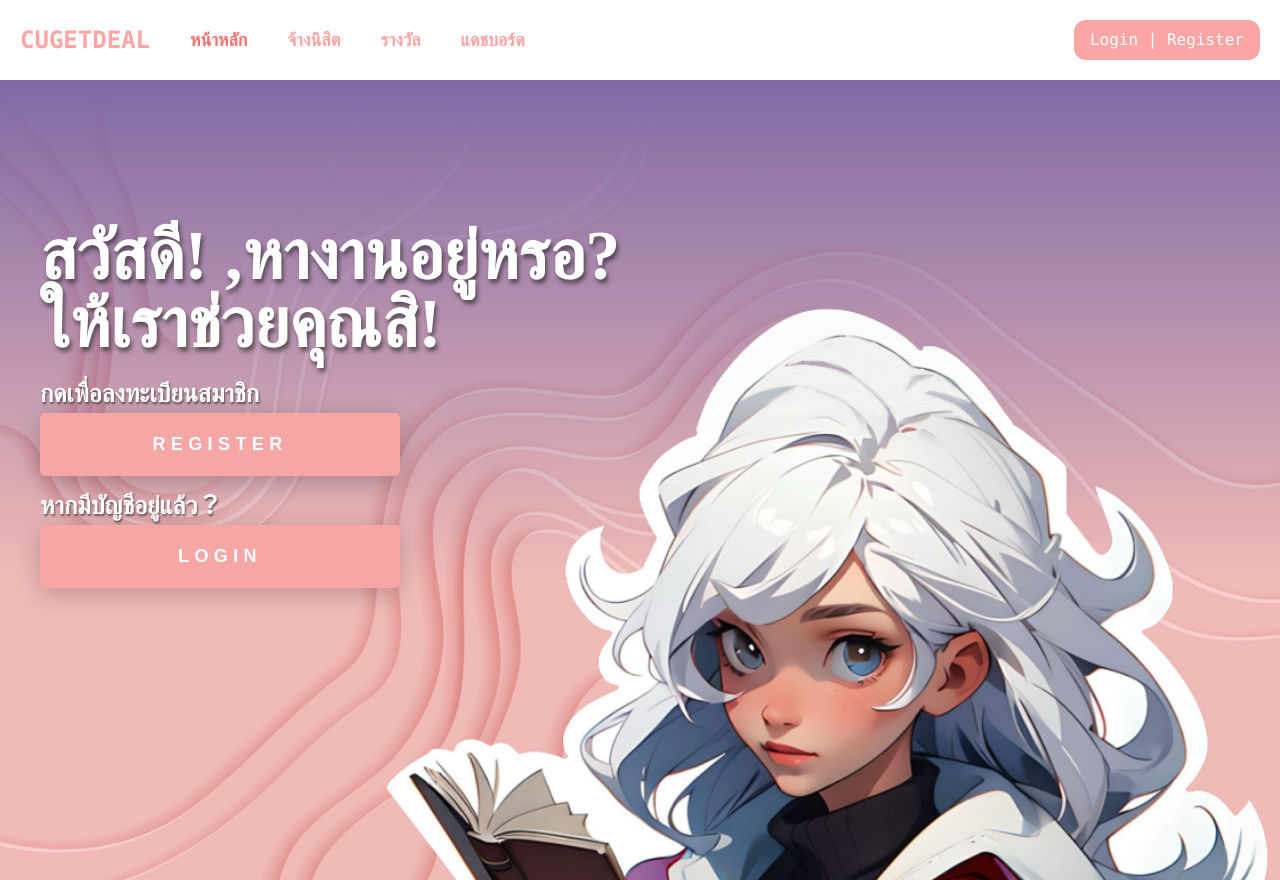
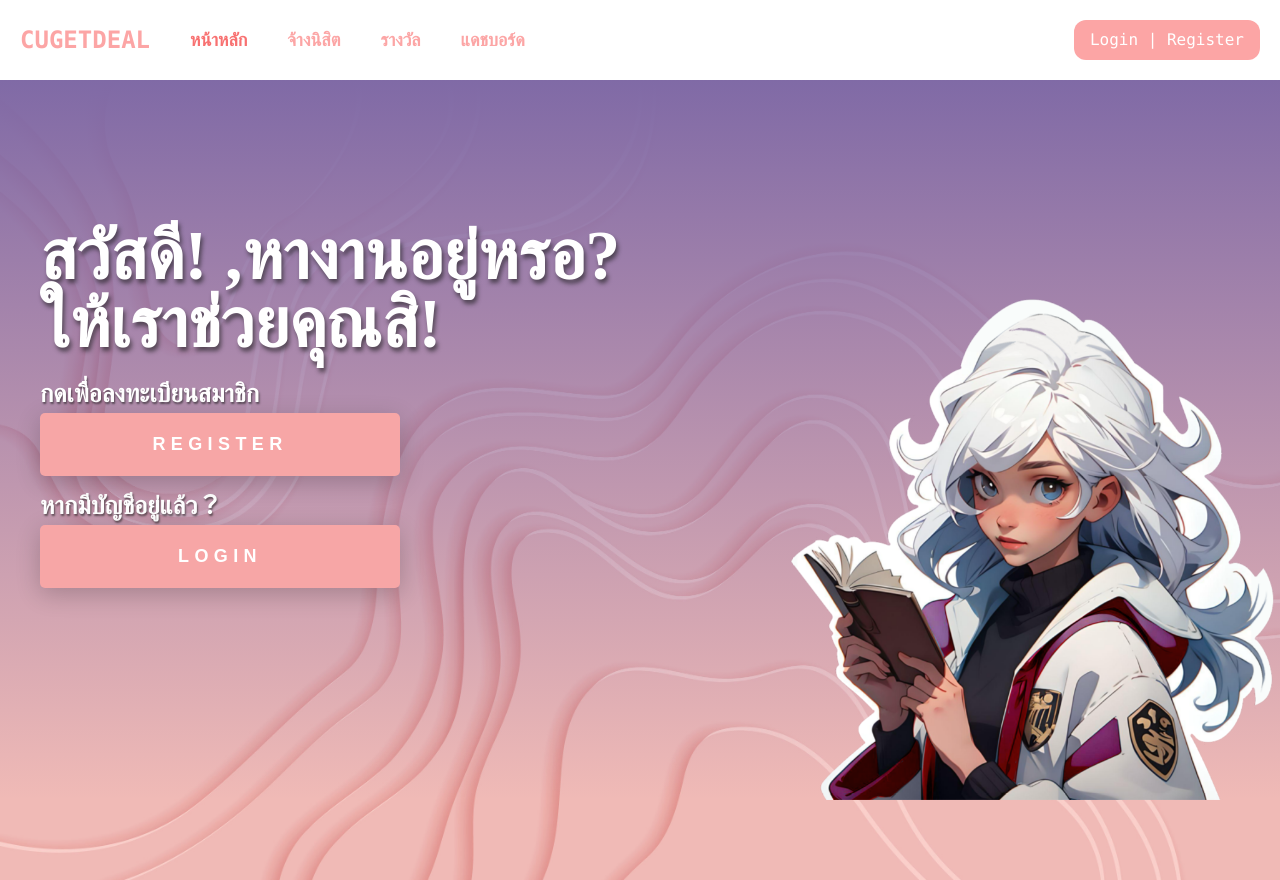
Before and after one commit to punchanabu/CUGETDEAL, a React (Create React App) app in the folder client/: page / in a window 1280 px wide. Built offline with nearby package versions, Linux system fonts and the light colour scheme.

Commit message:
add footer and responsive 99% complete

```diff
--- a/client/src/page/Home/Home.css
+++ b/client/src/page/Home/Home.css
@@ -11,12 +11,57 @@
 
     height: 100vh;
 }
+#bg-gradient{
+    width: 100%;
+    height: 500px;
+    background: rgb(2,0,36);
+    background: linear-gradient(180deg, rgba(2,0,36,0) 0%, rgba(128,106,166,1) 0%, rgba(0,212,255,0) 100%);
+    padding-bottom: 90vh;
+ }
 
+footer {
+    background-color: #F7A6A6; /* Background color for the footer */
+    color: #fff; /* Text color */
+    padding: 20px 0; /* Padding inside the footer */
+    text-align: center; /* Center-align the text */
+
+    z-index: 999;
+    position: relative;
+    background-position: bottom center;
+}
+#footers {
+  max-width: 1200px; /* Limit the width of the content */
+  margin: 0 auto; /* Center the content horizontally */
+}
+#textfooter{
+
+    padding-right: 30px;
+    padding-left: 30px;
+}
+#footergetdeal{
+    font-size: 40px;
+    font-weight: bold;
+}
+#footergetdeal2{
+    padding-top: 20px;
+    font-size: 30px;
+    font-weight: bold;
+}
+#description{
+    font-size: 25px;
+}
 
 #make-padding-bottom{
     padding : -10px;
 }
 
+#stationery_img{
+    z-index: 900;
+}
+
+.image-container{
+    z-index: 900;
+}
 @media screen and (max-width: 767px){
     #body2{
         display: flex;
@@ -33,7 +78,7 @@
     #headertext{
         position: static;
         font-family: 'Times New Roman', Times, serif !important;
-        font-size: 60px;
+        font-size: 40px;
         text-align: left;
         padding-top:10%;
         width: 100%;
@@ -44,19 +89,12 @@
     #headertext2{
         position: static;
         font-family: 'Times New Roman', Times, serif !important;
-        font-size: 60px;
+        font-size: 40px;
         text-align: left;
         padding-top: 3%;
         text-shadow:2px 4px 4px rgba(29, 29, 29, 0.6);
 
     }
-
-    #bg-gradient{
-        width: 100%;
-        height: 500px;
-        background: rgb(2,0,36);
-        background: linear-gradient(180deg, rgba(2,0,36,0) 0%, rgba(128,106,166,1) 0%, rgba(0,212,255,0) 100%);
-     }
 
 
     #regtext{
@@ -64,23 +102,24 @@
         position: static;
         top: 30vh;
         padding-top: 3%;
-        font-size: 25px;
+        font-size: 20px;
     }
 
     #logtext{
         text-shadow:1px 2px 2px rgba(29, 29, 29, 0.6);
         position: static;
         padding-top: 1%;
-        font-size: 25px;
+        font-size: 20px;
     }
 
     .btn{
         padding-top:5px;
+        width: 100%;
     }
     #register {
 
 
-        width: 40%;
+        width: 100%;
         position:relative;
         display: flex;
         justify-content: center;
@@ -92,11 +131,13 @@
         overflow: hidden;
         border: none;
     }
-
+    .image-container{
+        display: none;
+    }
     #login {
 
         padding-top: 0;
-        width: 40%;
+        width: 100%;
 
         position:relative;
         display: flex;
@@ -159,7 +200,7 @@
     }
 }
 
-@media screen and (min-width: 767px){
+@media screen and (min-width: 767px) and (max-width:1023px){
 
     .text-container{
         position: relative;
@@ -187,34 +228,21 @@
 
     }
 
-    #bg-gradient{
-        width: 100%;
-        height: 500px;
-        background: rgb(2,0,36);
-        background: linear-gradient(180deg, rgba(2,0,36,0) 0%, rgba(128,106,166,1) 0%, rgba(0,212,255,0) 100%);
-     }
-
-     .image-container{
+    .image-container{
         position: fixed; /* กำหนดให้รูปภาพอยู่ในตำแหน่งคงที่ */
         bottom: 0;
-        left: 35%;
         width: 100%;
         height: 100%;
-        padding-top:20vh;
+        padding-top:10vh;
     }
 
     #stationery_img{
-        position:fixed;
         background-image: url("./ImageHome/IMG_7555.png");
-        background-size: 100%;
-        z-index: 999;
-        top:40vh;
-        bottom:0;
-        left: 20%;
-
-        width: 80%; /* กำหนดให้รูปภาพไม่เกินความกว้างของหน้าเว็บ */
+        background-size: 60vh;
+        width: 100%; /* กำหนดให้รูปภาพไม่เกินความกว้างของหน้าเว็บ */
         height: 100%; /* ปรับสัดส่วนความสูงตามความกว้าง */
         background-repeat: no-repeat;
+        background-position: right bottom ;
     }
     #regtext{
         text-shadow:1px 2px 2px rgba(29, 29, 29, 0.6);
@@ -345,34 +373,25 @@
 
     }
 
-    #bg-gradient{
-        width: 100%;
-        height: 500px;
-        background: rgb(2,0,36);
-        background: linear-gradient(180deg, rgba(2,0,36,0) 0%, rgba(128,106,166,1) 0%, rgba(0,212,255,0) 100%);
-     }
 
      .image-container{
         position: fixed; /* กำหนดให้รูปภาพอยู่ในตำแหน่งคงที่ */
-        bottom: 0;
-        left: 35%;
+        top: 0;
+        right: 0;
         width: 100%;
         height: 100%;
-        padding-top:20vh;
+        padding-top:30vh;
+
     }
 
     #stationery_img{
-        position:fixed;
+
         background-image: url("./ImageHome/IMG_7555.png");
-        background-size: 100%;
-        z-index: 999;
-        top:25vh;
-        bottom:0;
-        left: 20%;
-
-        width: 80%; /* กำหนดให้รูปภาพไม่เกินความกว้างของหน้าเว็บ */
+        background-size: 70vh;
+        width: 100%; /* กำหนดให้รูปภาพไม่เกินความกว้างของหน้าเว็บ */
         height: 100%; /* ปรับสัดส่วนความสูงตามความกว้าง */
         background-repeat: no-repeat;
+        background-position: right bottom;
     }
     #regtext{
         text-shadow:1px 2px 2px rgba(29, 29, 29, 0.6);
@@ -502,33 +521,25 @@
 
     }
 
-    #bg-gradient{
-        width: 100%;
-        height: 500px;
-        background: rgb(2,0,36);
-        background: linear-gradient(180deg, rgba(2,0,36,0) 0%, rgba(128,106,166,1) 0%, rgba(0,212,255,0) 100%);
-     }
+
 
     .image-container{
         position: fixed; /* กำหนดให้รูปภาพอยู่ในตำแหน่งคงที่ */
         bottom: 0;
-        left: 35%;
         width: 100%;
         height: 100%;
         padding-top:10vh;
     }
 
     #stationery_img{
-        position:fixed;
+
+
         background-image: url("./ImageHome/IMG_7555.png");
-        background-size: 60%;
-
-        top:10vh;
-        bottom:0;
-    left:33%;
-
+        background-size: 70vh;
         width: 100%; /* กำหนดให้รูปภาพไม่เกินความกว้างของหน้าเว็บ */
+        height: 100%; /* ปรับสัดส่วนความสูงตามความกว้าง */
         background-repeat: no-repeat;
+        background-position: right bottom ;
     }
 
     #regtext{
@@ -659,32 +670,24 @@
 
     }
 
-    #bg-gradient{
-        width: 100%;
-        height: 500px;
-        background: rgb(2,0,36);
-        background: linear-gradient(180deg, rgba(2,0,36,0) 0%, rgba(128,106,166,1) 0%, rgba(0,212,255,0) 100%);
-     }
 
     .image-container{
         position: fixed; /* กำหนดให้รูปภาพอยู่ในตำแหน่งคงที่ */
         bottom: 0;
-        left: 38%;
         width: 100%;
         height: 100%;
-        padding-top:18vh;
+        padding-top:10vh;
     }
 
     #stationery_img{
-        position: static;
-        background-image: url("./ImageHome/IMG_7555.png");
-        background-size: 100%;
 
 
-        left:50%;
-        width: 60%; /* กำหนดให้รูปภาพไม่เกินความกว้างของหน้าเว็บ */
+        background-image: url("./ImageHome/IMG_7555.png");
+        background-size: 70vh;
+        width: 100%; /* กำหนดให้รูปภาพไม่เกินความกว้างของหน้าเว็บ */
         height: 100%; /* ปรับสัดส่วนความสูงตามความกว้าง */
         background-repeat: no-repeat;
+        background-position: right bottom ;
     }
 
     #regtext{
```
